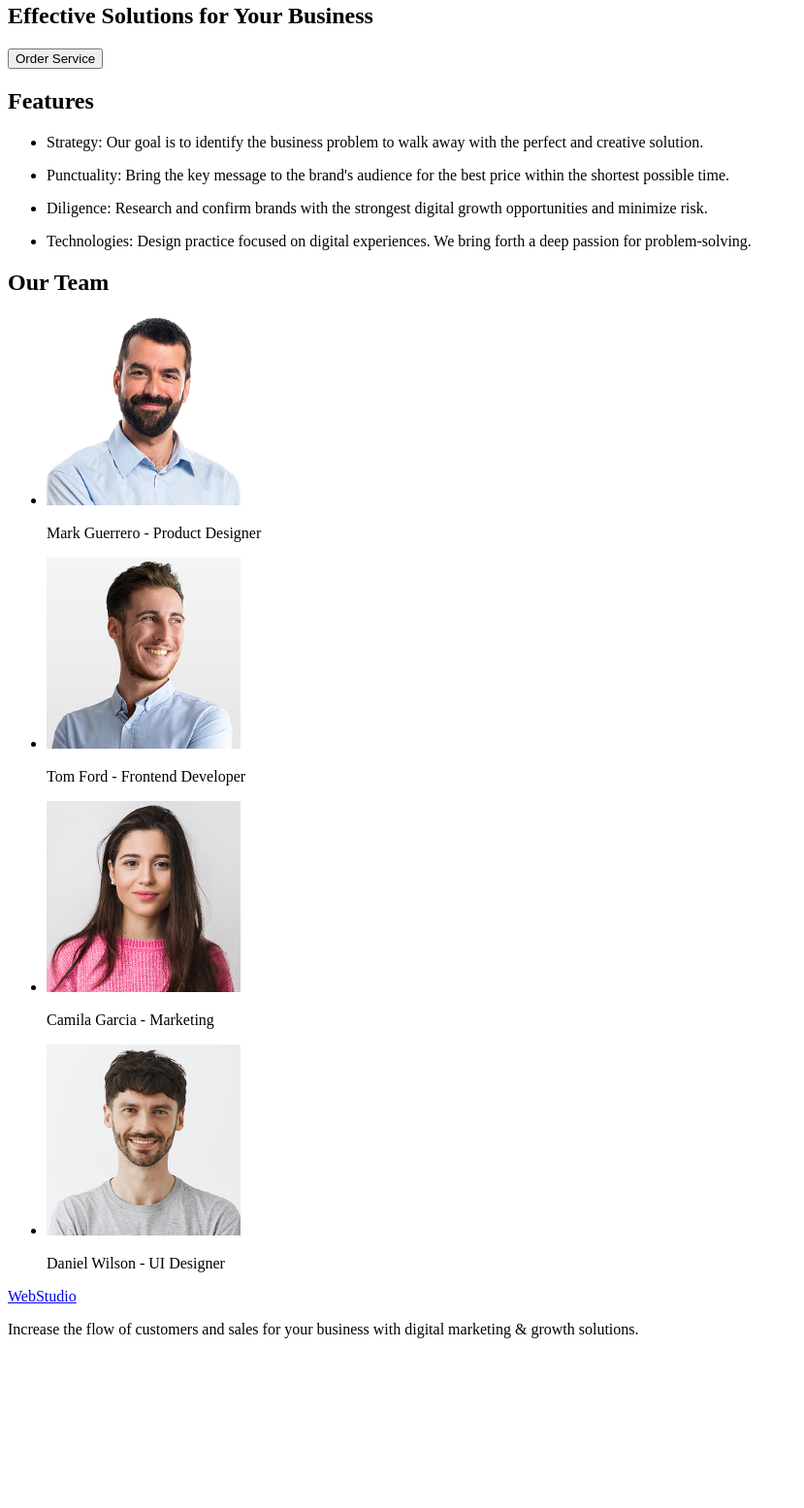
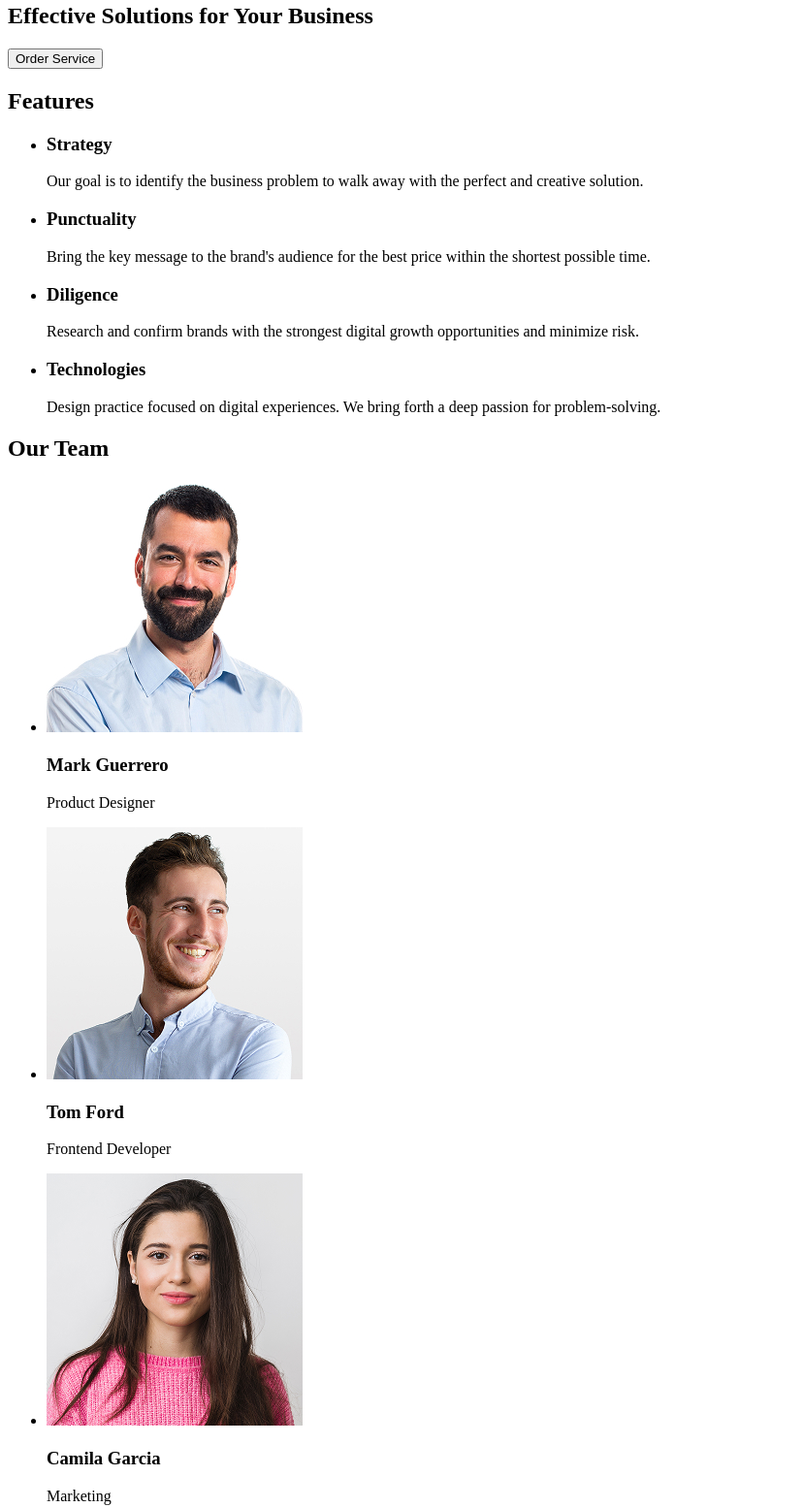
Before and after one commit to Evgeniy19021983/goit-markup-hw-01, a plain HTML site: page index.html in a window 1280 px wide. Shown: the part 165-1720 px from the top of the page at 97% size, without its empty margins (0-829 px from the left). Before the commit the page ends 1561 px from the top, so only its background shows below. Drawn offline with Linux system fonts and the light colour scheme.

Commit message:
add markup header

```diff
--- a/index.html
+++ b/index.html
@@ -34,16 +34,20 @@
             <h2>Features</h2>
             <ul>
                 <li>
-                    <p>Strategy: Our goal is to identify the business problem to walk away with the perfect and creative solution.</p>
+                    <h3>Strategy</h3>
+                    <p>Our goal is to identify the business problem to walk away with the perfect and creative solution.</p>
                 </li>
                 <li>
-                    <p>Punctuality: Bring the key message to the brand's audience for the best price within the shortest possible time.</p>
+                    <h3>Punctuality</h3>
+                    <p>Bring the key message to the brand's audience for the best price within the shortest possible time.</p>
                 </li>
                 <li>
-                    <p>Diligence: Research and confirm brands with the strongest digital growth opportunities and minimize risk.</p>
+                    <h3>Diligence</h3>
+                    <p>Research and confirm brands with the strongest digital growth opportunities and minimize risk.</p>
                 </li>
                 <li>
-                    <p>Technologies: Design practice focused on digital experiences. We bring forth a deep passion for problem-solving.</p>
+                    <h3>Technologies</h3>
+                    <p>Design practice focused on digital experiences. We bring forth a deep passion for problem-solving.</p>
                 </li>
             </ul>
         </section>
@@ -53,20 +57,24 @@
             <h2>Our Team</h2>
             <ul>
                 <li>
-                    <img src="images/img1.jpg" alt="Mark Guerrero - Product Designer" width="200">
-                    <p>Mark Guerrero - Product Designer</p>
+                    <img src="./images/img1.jpg" alt="Mark Guerrero - Product Designer" width="264">
+                    <h3>Mark Guerrero</h3>
+                    <p>Product Designer</p>
                 </li>
                 <li>
-                    <img src="images/img2.jpg" alt="Tom Ford - Frontend Developer" width="200">
-                    <p>Tom Ford - Frontend Developer</p>
+                    <img src="./images/img2.jpg" alt="Tom Ford - Frontend Developer" width="264">
+                    <h3>Tom Ford</h3>
+                    <p>Frontend Developer</p>
                 </li>
                 <li>
-                    <img src="images/img3.jpg" alt="Camila Garcia - Marketing" width="200">
-                    <p>Camila Garcia - Marketing</p>
+                    <img src="./images/img3.jpg" alt="Camila Garcia - Marketing" width="264">
+                    <h3>Camila Garcia</h3>
+                    <p>Marketing</p>
                 </li>
                 <li>
-                    <img src="images/img4.jpg" alt="Daniel Wilson - UI Designer" width="200">
-                    <p>Daniel Wilson - UI Designer</p>
+                    <img src="./images/img4.jpg" alt="Daniel Wilson - UI Designer" width="264">
+                    <h3>Daniel Wilson</h3>
+                    <p>UI Designer</p>
                 </li>
             </ul>
         </section>
```
